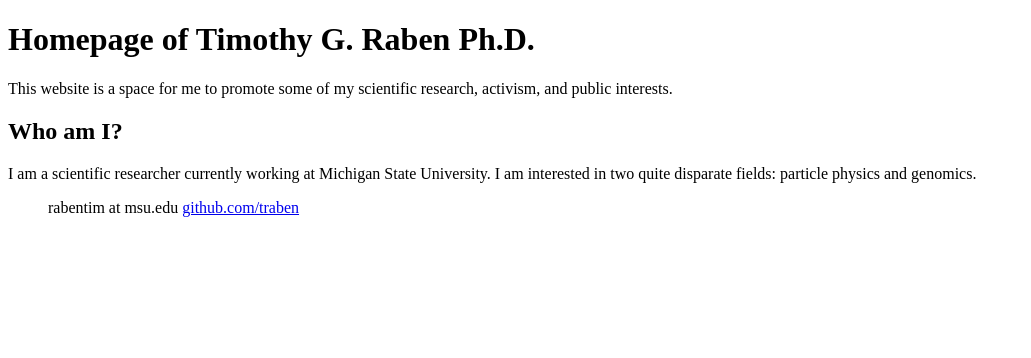
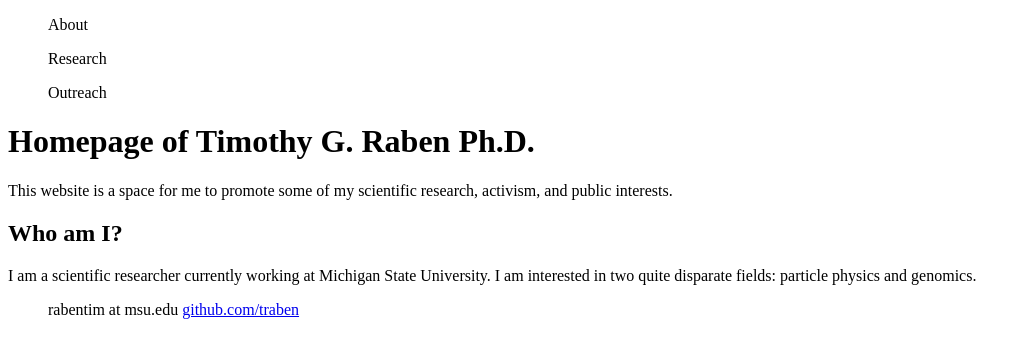
Before and after one commit to traben/traben.github.io, a Jekyll site: the page built from index.md, in a window 1280 px wide. Shown: the top 358 px of the page, without its empty margins (0-1031 px from the left). Built offline with Jekyll 4.4.1, drawn with Linux system fonts in a browser that asks for light colours; our own code applies the rules of GitHub Pages for plain Markdown files.

Commit message:
Update default.html

```diff
--- a/_layouts/default.html
+++ b/_layouts/default.html
@@ -6,6 +6,20 @@
 			<link rel="stylesheet" type="text/css" href="/css/main.css">
 		</head>
 		<body>
+			<nav>
+			<ul>
+				<li><a>About</a>
+				</li>
+			</ul>
+			<ul>
+				<li><a>Research</a>
+				</li>
+			</ul>
+			<ul>
+				<li><a>Outreach</a>
+				</li>
+			</ul>
+			</nav>
 			<div class="container">
 			{{ content }}
 			</div><!-- /.container -->
```
